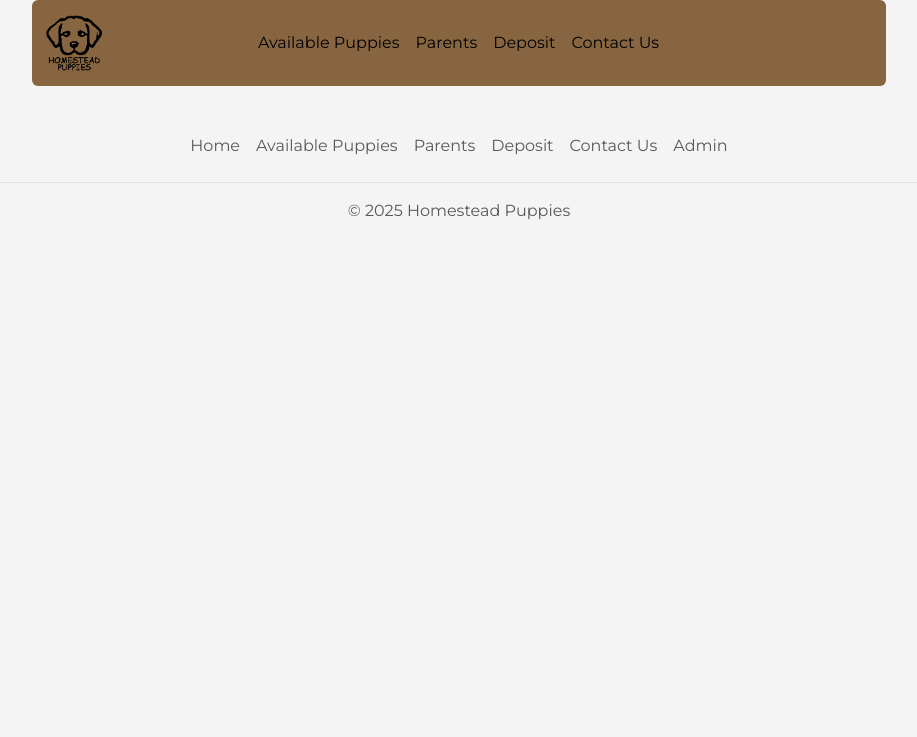
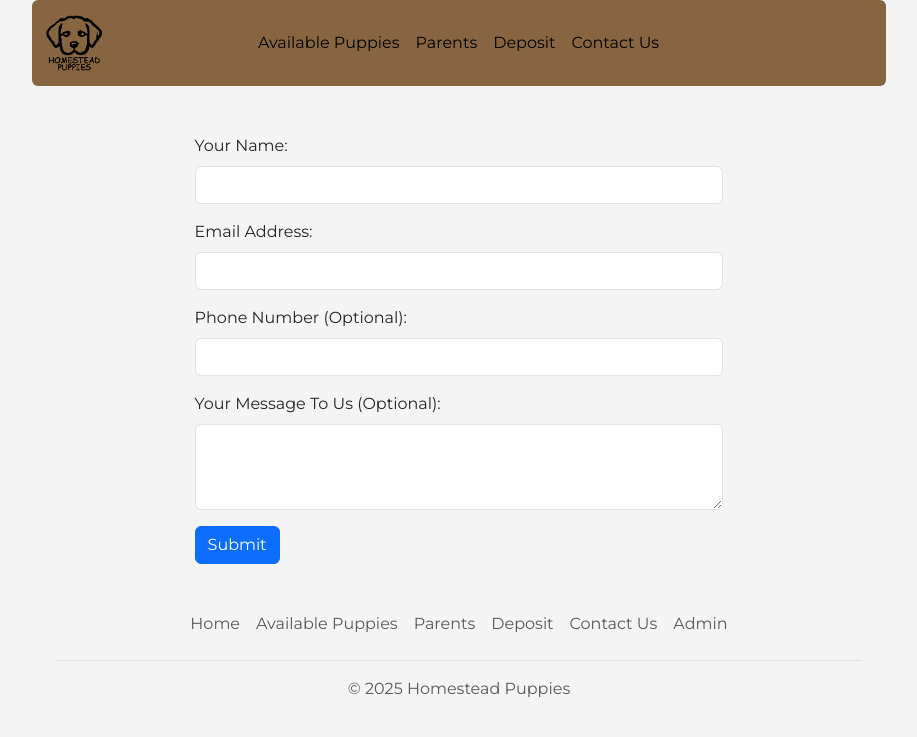
Before and after one commit to apelpapa/HomesteadPuppies, a Node server app: page /contact in a window 1280 px wide. Shown: the top 737 px of the page, without its empty margins (181-1098 px from the left). Run offline with Node 20, Linux system fonts and the light colour scheme; some libraries are stand-ins or nearby versions.

Commit message:
Added Contact Form

```diff
--- a/index.js
+++ b/index.js
@@ -131,6 +131,10 @@ app.get("/deposit", (req, res) => {
 app.get("/contact", (req, res) => {
   res.render("contact.ejs");
 });
+
+app.get("/success", (req,res) =>{
+  res.render("success.ejs")
+})
 
 app.get("/login", (req, res) => {
   res.render("login.ejs", { passwordFailed: passwordFailed, userFailed:userFailed   });
--- a/package.json
+++ b/package.json
@@ -26,6 +26,7 @@
     "express-session": "^1.18.1",
     "multer": "^1.4.5-lts.1",
     "multer-s3": "^3.0.1",
+    "nodemailer": "^6.10.0",
     "passport": "^0.7.0",
     "passport-local": "^1.0.0",
     "pg": "^8.13.3"
--- a/views/contact.ejs
+++ b/views/contact.ejs
@@ -1,7 +1,34 @@
 <%- include('./partials/header.ejs'); %>
 
-    <div class="container">
+<div class="container pt-5 col-md-8">
+    <form action="https://api.web3forms.com/submit" method="post" class="container col-lg-8">
+        <input type="hidden" name="access_key" value="94644638-c25e-41d2-b8b2-b457a2d2503a">
+        <input type="hidden" name="redirect" value="https://homestead-puppies.com/success">
 
-    </div>
+        <div class="mb-3">
+            <div class="mb-3">
+                <label for="nameInput" class="form-label">Your Name:</label>
+                <input type="text" class="form-control" id="nameInput" name="Name" required>
+            </div>
 
-    <%- include('./partials/footer.ejs'); %>
+            <div class="mb-3">
+                <label for="emailInput" class="form-label">Email Address:</label>
+                <input type="email" class="form-control" id="emailInput" name="Email" required>
+            </div>
+
+            <div class="mb-3">
+                <label for="phoneInput" class="form-label">Phone Number (Optional):</label>
+                <input type="text" class="form-control" id="phoneInput" name="Phone">
+            </div>
+
+            <div class="mb-3">
+                <label for="queryInput" class="form-label">Your Message To Us (Optional):</label>
+                <textarea class="form-control" id="queryInput" rows="3" name="Message"></textarea>
+            </div>
+
+            <button class="btn btn-primary" type="submit">Submit</button>
+
+    </form>
+</div>
+
+<%- include('./partials/footer.ejs'); %>
```
Also changed, not shown: views/success.ejs (added, +9 -0 lines), 2 other files.
